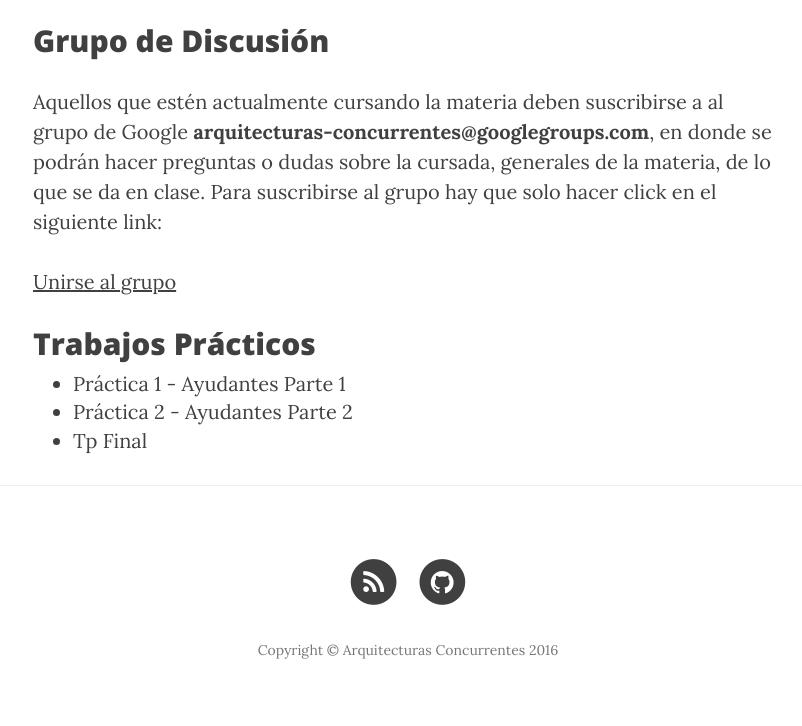
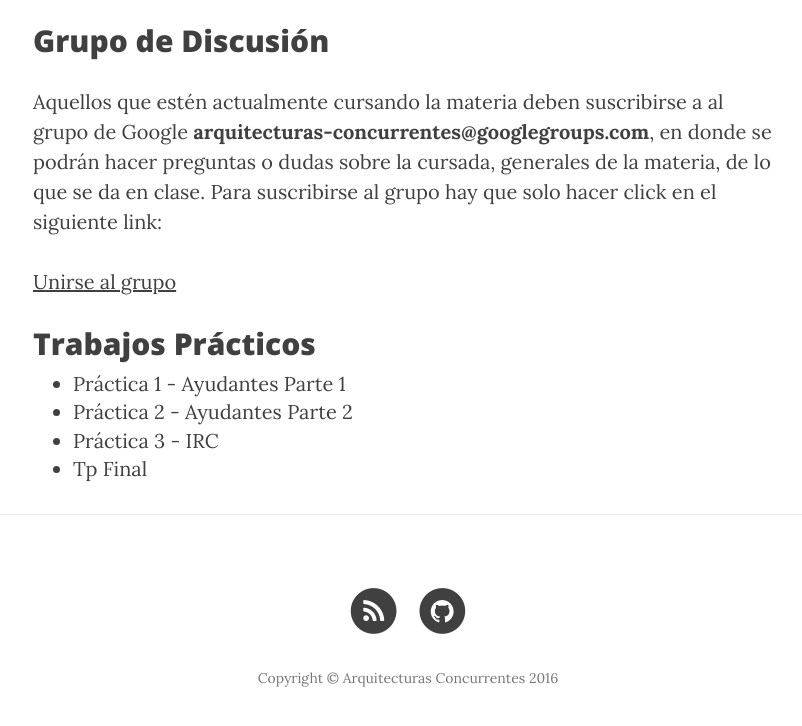
Before and after one commit to arquitecturas-concurrentes/arquitecturas-concurrentes.github.io, a Jekyll site: the page built from cusada.md, in a window 1280 px wide and 900 px high, scrolled down 2271 px, cut to the strip 146-872 px from the top of the window. Shown: the whole strip, without its empty margins (232-1034 px from the left). Built offline with Jekyll 4.4.1, drawn with Linux system fonts in a browser that asks for light colours; nearby versions of some CDN libraries.

Commit message:
update practica

```diff
--- a/cusada.md
+++ b/cusada.md
@@ -31,4 +31,5 @@ hacer preguntas o dudas sobre la cursada, generales de la materia, de lo que se
 
 * [Práctica 1 - Ayudantes Parte 1](https://docs.google.com/document/d/1j7agLiiWzoOAY3cmF2uevn8fvyrG0oDm0SzBkQru6A4/pub)
 * [Práctica 2 - Ayudantes Parte 2](https://docs.google.com/document/d/1kykd-abdpoySCCRq28lo4p5FmSvorxFveFXcqAQU0ig/edit)
+* [Práctica 3 - IRC](https://docs.google.com/document/d/1KiFR3stOFVJqpOnEU9NCCyhONzbkD8aBWRjRbnax_Us/edit?usp=sharing)
 * [Tp Final](https://docs.google.com/document/d/1-npsXXQSKVUxLL_MDm2oevhxEE54BLtwuq__mHvTqic/edit)
```
